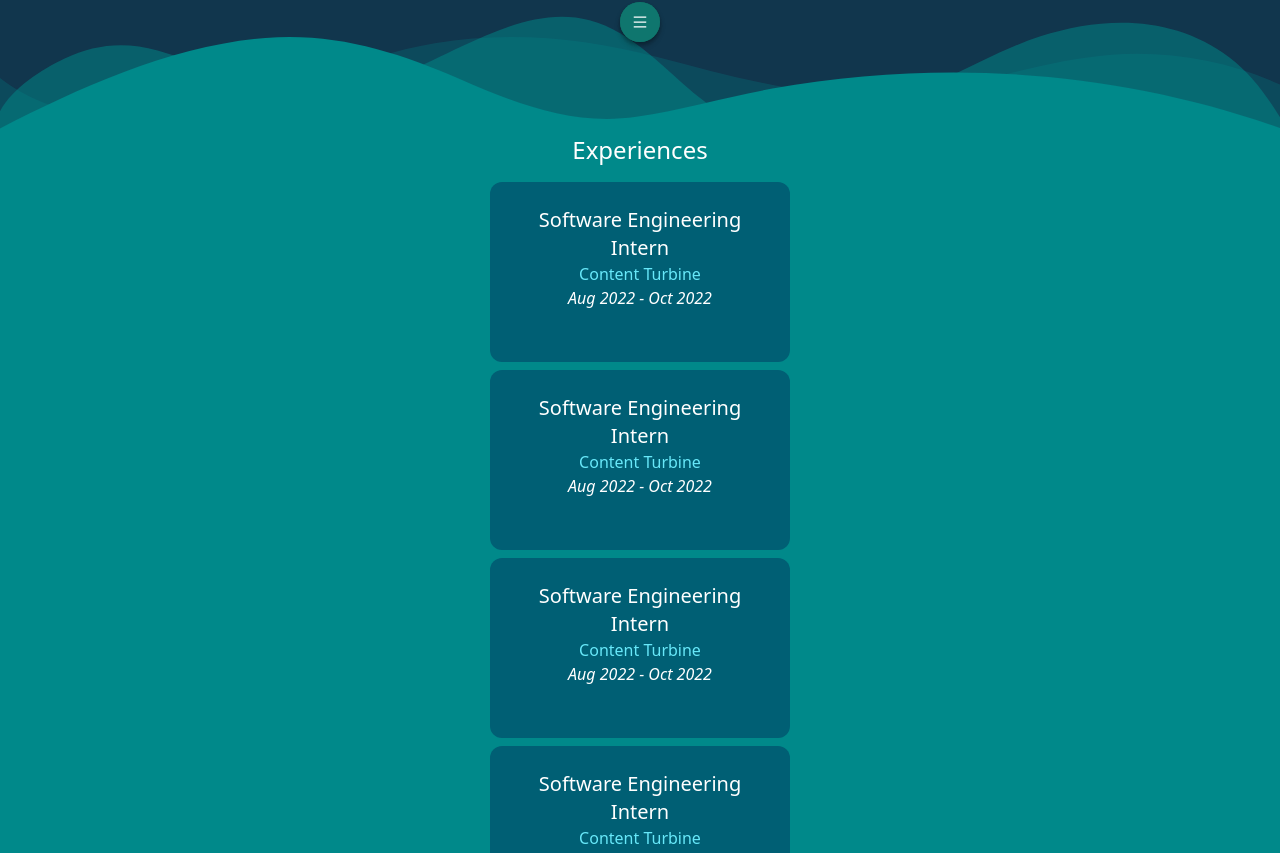
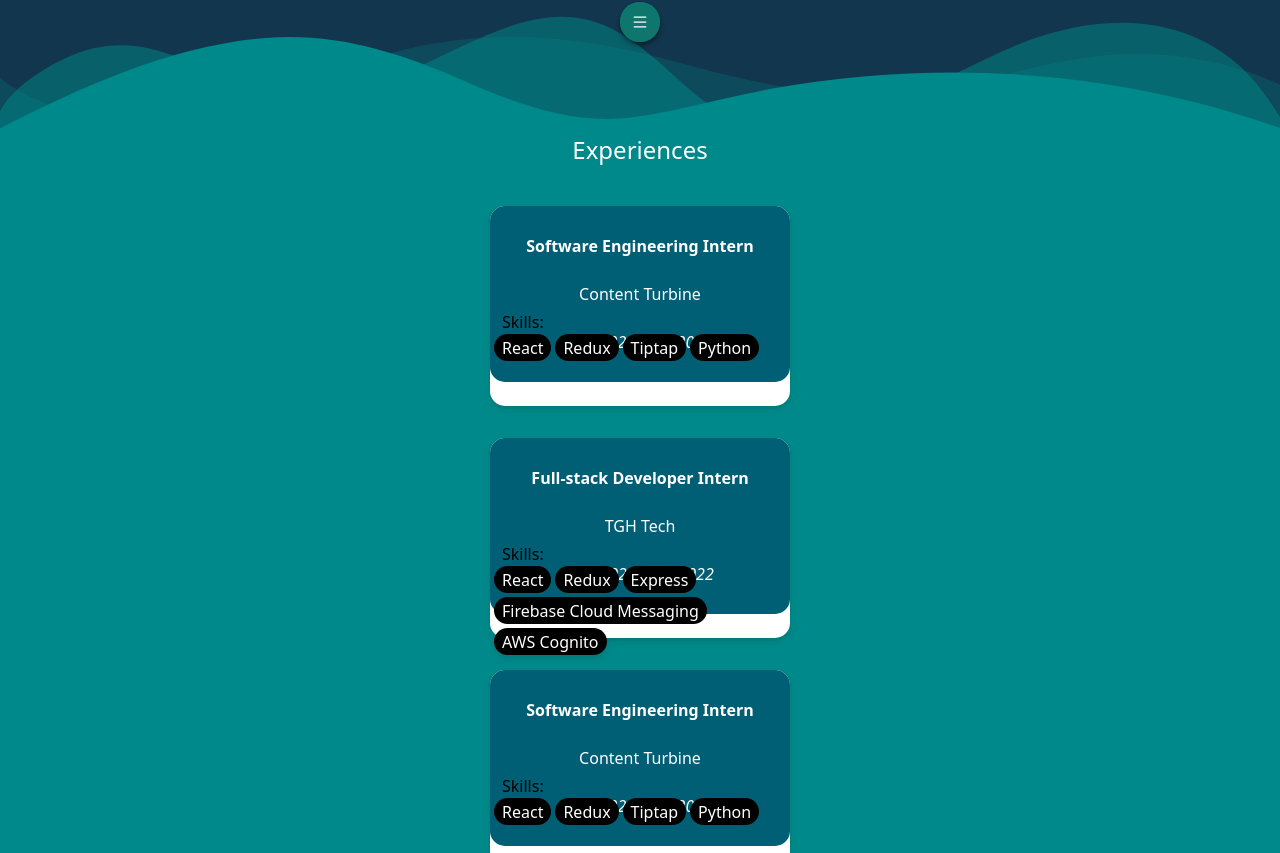
Before and after one commit to bennett1412/bennett1412.github.io, a Next.js app: page / in a window 1280 px wide. Shown: the part 678-1531 px from the top of the page. Built offline with nearby package versions, Linux system fonts and the light colour scheme.

Commit message:
Updated experience card

```diff
--- a/components/Experiences.js
+++ b/components/Experiences.js
@@ -5,14 +5,28 @@ import ImageComponent from './minorComponents/ImageComponent'
 
 const Experiences = () => {
     return (
-        <section id='experiences' className='experience relative bg-teal-light-1 min-h-screen flex flex-col items-center gap-y-2'>
+        <section id='experiences' className='experience relative bg-teal-light-1 min-h-screen flex flex-col items-center gap-y-8'>
             {/* eslint-disable-next-line @next/next/no-img-element */}
             <img className={'w-screen bottom-[100%] absolute h-auto'} alt={'layers'} src='/layers1.svg' />
             <h2 className='text-2xl text-center h-10'>Experiences</h2>
-            <ExperienceCard />
-            <ExperienceCard />
-            <ExperienceCard />
-            <ExperienceCard />
+            <ExperienceCard
+                role={'Software Engineering Intern'}
+                companyName={'Content Turbine'}
+                time={'Aug 2022 - Oct 2022'}
+                skills={['React', 'Redux', 'Tiptap', 'Python']}
+            />
+            <ExperienceCard
+                role={'Full-stack Developer Intern'}
+                companyName={'TGH Tech'}
+                time={'May 2022 - July 2022'}
+                skills={['React', 'Redux', 'Express', 'Firebase Cloud Messaging', 'AWS Cognito']}
+            />
+            <ExperienceCard
+                role={'Software Engineering Intern'}
+                companyName={'Content Turbine'}
+                time={'Aug 2022 - Oct 2022'}
+                skills={['React', 'Redux', 'Tiptap', 'Python']}
+            />
             {/* eslint-disable-next-line @next/next/no-img-element */}
             <img className={'w-screen top-[100%] absolute h-auto z-5'} alt={'layers'} src='/layers2.svg' />
         </section>
--- a/components/minorComponents/ExperienceCard.js
+++ b/components/minorComponents/ExperienceCard.js
@@ -1,11 +1,46 @@
-import React from 'react'
+import React, { useRef, useEffect } from 'react'
+import styles from '../../styles/card.module.css';
+import { useInView } from 'react-intersection-observer';
+const ExperienceCard = ({ role, companyName, time, skills }) => {
+    const { ref: cardRef, inView, entry } = useInView({
+        threshold: 1
+    });
+    const face1 = useRef();
+    useEffect(() => {
+        console.log('viewing now')
+        let facediv = face1.current;
+        if (inView) {
+            // facediv.style.height = '50%';
+            // facediv.style.lineHeight = '1.5rem';
+            // facediv.style.borderRadius = '15px 15px 0 0';
+        } else {
+            // facediv.style.height = '';
+            // facediv.style.lineHeight = '';
+            // facediv.style.borderRadius = '';
+        }
 
-const ExperienceCard = () => {
+    }, [inView])
+
     return (
-        <div className='flex flex-col p-6 text-center bg-[#005F74] w-[300px] h-[180px] rounded-xl'>
-            <div className='text-xl'>Software Engineering Intern</div>
-            <div className='text-md text-cyan-300'>Content Turbine</div>
-            <div className='italic'>Aug 2022 - Oct 2022</div>
+        <div ref={cardRef} className='drop-shadow-md'>
+            <div className='card'>
+
+                <div ref={face1} className='face face2'>
+                    <div className='content'>
+                        <h3 className='font-semibold role'>{role}</h3>
+                        <p className='text-md strong company' >{companyName}</p>
+                        <p className='italic time'>{time}</p>
+                    </div>
+                </div>
+                <div className='face face1 '>
+                    <div className='content'>
+                        <h3 className='px-[8px]'>Skills:</h3>
+                        <div className='flex gap-1 flex-wrap'>
+                            {skills.map((skill, i) => <span key={i} className='skill'>{skill}</span>)}
+                        </div>
+                    </div>
+                </div>
+            </div>
         </div>
     )
 }
--- a/package.json
+++ b/package.json
@@ -18,6 +18,7 @@
     "react-circular-menu": "^2.3.9",
     "react-dom": "18.2.0",
     "react-icons": "^4.7.1",
+    "react-intersection-observer": "^9.4.1",
     "react-planet": "^1.0.1-ie11"
   },
   "devDependencies": {
--- /dev/null
+++ b/styles/card.module.css
@@ -0,0 +1,78 @@
+.container {
+  /* width: 1200px; */
+  display: grid;
+  grid-template-columns: repeat(auto-fit, minmax(350px, 1fr));
+  grid-gap: 15px;
+  margin: 0 auto;
+}
+
+.card {
+  position: relative;
+  width: 300px;
+  height: 200px;
+  margin: 0 auto;
+  background: #fff;
+  /* box-shadow: 0 15px 60px rgba(0, 0, 0, 0.5); */
+  border-radius: 15px;
+}
+
+.card .face {
+  position: absolute;
+  bottom: 0;
+  left: 0;
+  width: 100%;
+  height: 100%;
+  display: flex;
+  border-radius: 15px;
+}
+
+.card .face.face1 {
+  box-sizing: border-box;
+  padding: 20px;
+  justify-content: flex-start;
+  align-items: flex-start;
+}
+
+.card .face.face1 h2 {
+  margin: 0;
+  padding: 0;
+}
+
+.card .face.face1 .content {
+  margin: 0;
+  padding: 0 0 1em 0;
+  font-weight: 500;
+  color: black;
+}
+
+.card .face.face2 {
+  background: #005f74;
+  transition: 0.5s;
+  padding: 1rem;
+  justify-content: center;
+  text-align: center;
+}
+.card .face.face2 h3{
+    font-size: 1.2em;
+}
+.card .face.face1 .content{
+    line-height: 2rem;
+}
+
+.card:hover .face.face2 {
+  height: 50%;
+  border-radius: 0 0 15px 15px;
+}
+
+.card .face.face2 h2 {
+  margin: 0;
+  padding: 0;
+  font-size: 10em;
+  color: #fff;
+  transition: 0.5s;
+  text-shadow: 0 2px 5px rgba(0, 0, 0, 0.2);
+}
+
+.card:hover .face.face2 h2 {
+  font-size: 2em;
+}
--- a/styles/globals.css
+++ b/styles/globals.css
@@ -30,10 +30,10 @@
       border: 1px solid rgba(255, 255, 255, 0.18);
     }
   }
-  .navlink{
+  .navlink {
     @apply bottom-0 h-[2.5rem] w-[2.5rem] flex justify-center items-center rounded-full;
   }
-  .horizontal-center{
+  .horizontal-center {
     @apply -translate-x-[50%] left-[50%];
   }
   .mitr {
@@ -44,11 +44,96 @@
     font-family: "Brawler", serif;
   }
 
-  .kreon{
-    font-family: 'Kreon';
+  .kreon {
+    font-family: "Kreon";
   }
 
-  .poppins{
-    font-family: 'Poppins',sans-serif;
+  .poppins {
+    font-family: "Poppins", sans-serif;
   }
 }
+
+@layer components {
+
+  .card {
+    position: relative;
+    width: 300px;
+    min-height: 200px;
+    margin: 0 auto;
+    background: #fff;
+    border-radius: 15px;
+  }
+
+  .card .face {
+    /* position: absolute; */
+    left: 0;
+    width: 100%;
+    display: flex;
+    border-radius: 15px;
+  }
+  .card .face1{
+    position: absolute;
+  }
+  .card .face.face1 {
+    box-sizing: border-box;
+    padding: 0.25rem;
+    top: 50%;
+  }
+
+  .card .face.face1 h2 {
+    margin: 0;
+    padding: 0;
+  }
+
+  .card .face.face1 .content {
+    margin: 0;
+    font-weight: 500;
+    color: black;
+  }
+
+  .card .face.face2 {
+    background: #005f74;
+    transition: 0.5s;
+    padding: 1rem;
+    justify-content: center;
+    text-align: center;
+    top: 0;
+    line-height: 3rem;
+    height: 100%;
+  }
+
+
+  .card .face.face1 .content .skill {
+    text-align: center;
+    background: black;
+    color: white;
+    border-radius: 15px;
+    padding: 1.5px;
+    padding-inline: 8px;
+  }
+
+  /* @media (hover: hover) {
+    .card:hover .face.face2 {
+      height: 50%;
+      border-radius:  ;
+    }
+
+    .card:hover .face.face2 .content {
+      line-height: 1.5rem;
+    }
+  } */
+
+
+  .card .face.face2 h2 {
+    margin: 0;
+    padding: 0;
+    font-size: 10em;
+    color: #fff;
+    transition: 0.5s;
+    text-shadow: 0 2px 5px rgba(0, 0, 0, 0.2);
+  }
+
+  .card:hover .face.face2 h2 {
+    font-size: 2em;
+  }
+}
```
Also changed, not shown: 1 other file (tests, documents, lock files or other folders).
